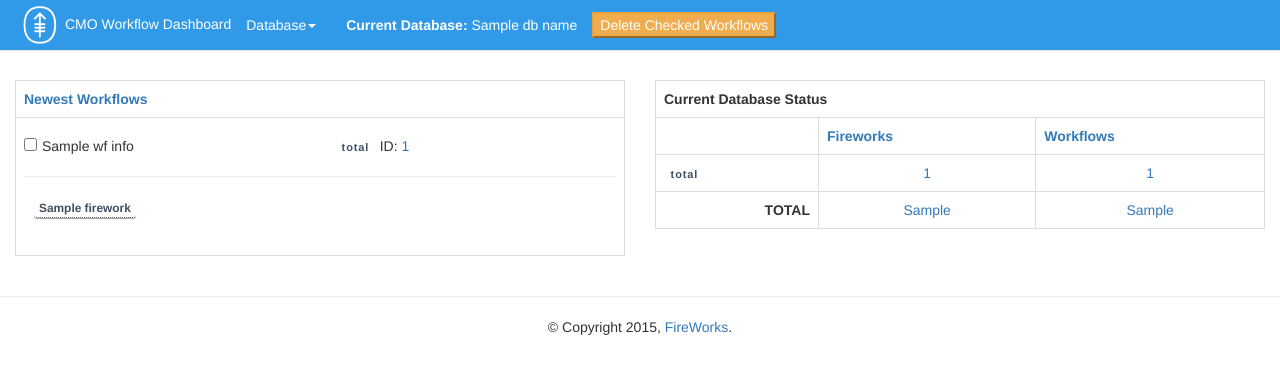
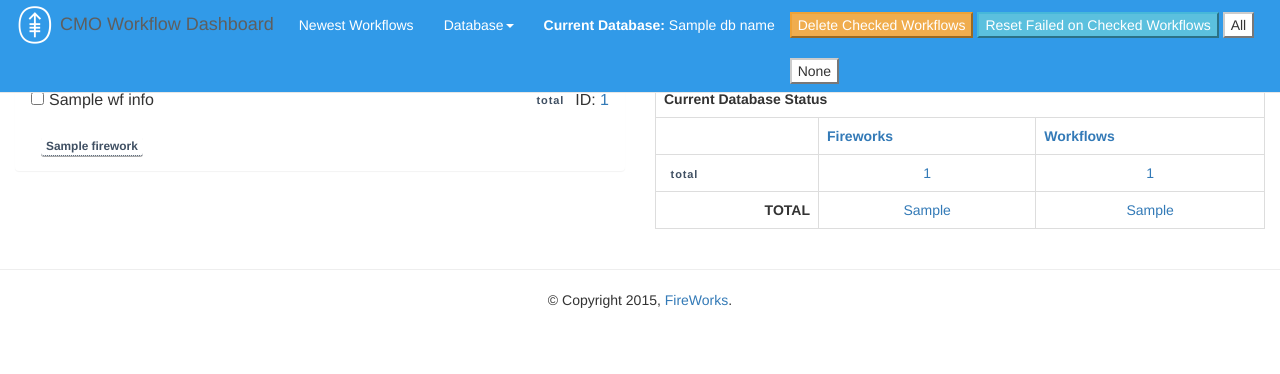
Before and after one commit to mskcc/fireflask, a Flask app: template templates/home.html in a window 1280 px wide. Shown: the top 374 px of the page. Run offline with Flask 2, Linux system fonts and the light colour scheme; the template is opened without the code that fills it: most values are stand-ins (such as "Sample title", 1, 10 or a date in 2020); some libraries are stand-ins or nearby versions.

Commit message:
refinements

```diff
--- a/app.py
+++ b/app.py
@@ -24,6 +24,14 @@ PER_PAGE = 20
 STATES = Firework.STATE_RANKS.keys()
 client = MongoClient(host="plvcbiocmo2.mskcc.org", port=27017)
 dbnames = client.database_names()
+
+state_to_class= {"RUNNING" : "warning",
+                 "WAITING" : "primary",
+                 "FIZZLED" : "danger",
+                 "READY"   : "info",
+                 "COMPLETED" : "success"
+                 }
+
 for administrative_db in ["admin", "local", "test", "daemons"]:
     dbnames.remove(administrative_db)
 
@@ -50,39 +58,6 @@ def pluralize(number, singular='', plural='s'):
     else:
         return plural
 
-@app.route("/", methods=['GET'])
-@app.route("/<dbname>", methods=['GET'])
-@app.route("/<dbname>/", methods=['GET'])
-def home(dbname=None):
-    db_names = dbnames
-    fw_nums = []
-    wf_nums = []
-    selected = None
-    if not dbname:
-        return redirect("/cmo")
-    else:
-       db_name=dbname
-    for state in STATES:
-        fw_nums.append(lp.get_fw_ids(dbname, query={'state': state}, count_only=True))
-        wf_nums.append(lp.get_wf_ids(dbname,query={'state': state}, count_only=True))
-    state_nums = zip(STATES, fw_nums, wf_nums)
-
-    tot_fws = sum(fw_nums)
-    tot_wfs = sum(wf_nums)
-
-    # Newest Workflows table data
-    wfs_shown = lp.client[dbname].workflows.find({}, limit=PER_PAGE, sort=[('_id', DESCENDING)])
-    wf_info = []
-    for item in wfs_shown:
-        wf_info.append({
-            "id": item['nodes'][0],
-            "name": item['name'],
-            "state": item['state'],
-            "fireworks": list(lp.client[dbname].fireworks.find({"fw_id": {"$in": item["nodes"]}},
-                                                limit=PER_PAGE, sort=[('fw_id', DESCENDING)],
-                                                projection=["state", "name", "fw_id"]))
-        })
-    return render_template('home.html', **locals())
 
 @app.route('/<dbname>/wf/<int:wf_id>/delete')
 def delete_wf(dbname, wf_id):
@@ -96,10 +71,32 @@ def delete_wf(dbname, wf_id):
     except:
         return jsonify({ "status": "failed" })
 
+@app.route('/<dbname>/wf/<int:wf_id>/rerun')
+def rerun_wf(dbname, wf_id):
+    try:
+        wf_id=int(wf_id)
+    except:
+        raise ValueError("Invalid wf_id: {}".format(wf_id))
+    try:
+        pass
+        #GET FW THAT IS FAILED OR DO NOTHING IF NO FAILED
+        #call lp rerun fwi
+    except:
+        pass
+
+@app.route('/<dbname>/fw/<int:fw_id>/update', methods=['POST'])
+def update_fw(dbname, fw_id):
+    db_name = dbname
+    global dbnames
+    update_hash={}
+    for (key, value) in request.form.items():
+        update_hash[key]=value
+    if len(update_hash.keys())>0:
+        print lp.client[db_name].fireworks.update({"fw_id":int(fw_id)},{"$set": {"spec._queueadapter":update_hash}})
+    return redirect(os.path.join(db_name, "fw", str(fw_id) ))
 
 
-
-@app.route('/<dbname>/fw/<int:fw_id>')
+@app.route('/<dbname>/fw/<int:fw_id>', methods=["GET"])
 def show_fw(dbname, fw_id):
     db_name=dbname
     global dbnames
@@ -175,6 +172,41 @@ def wf_states(dbname, state):
     all_states = STATES
     return render_template('wf_state.html', **locals())
 
+@app.route("/", methods=['GET'])
+@app.route("/<dbname>", methods=['GET'])
+@app.route("/<dbname>/", methods=['GET'])
+def home(dbname=None):
+    db_names = dbnames
+    fw_nums = []
+    wf_nums = []
+    selected = None
+    if not dbname:
+        return redirect("/cmo")
+    else:
+       db_name=dbname
+    for state in STATES:
+        fw_nums.append(lp.get_fw_ids(dbname, query={'state': state}, count_only=True))
+        wf_nums.append(lp.get_wf_ids(dbname,query={'state': state}, count_only=True))
+    state_nums = zip(STATES, fw_nums, wf_nums)
+
+    tot_fws = sum(fw_nums)
+    tot_wfs = sum(wf_nums)
+
+    #g Newest Workflows table data
+    wfs_shown = lp.client[dbname].workflows.find({}, limit=PER_PAGE, sort=[('_id', DESCENDING)])
+    wf_info = []
+    for item in wfs_shown:
+        wf_info.append({
+            "id": item['nodes'][0],
+            "name": item['name'],
+            "state": item['state'],
+            "fireworks": list(lp.client[dbname].fireworks.find({"fw_id": {"$in": item["nodes"]}},
+                                                limit=PER_PAGE, sort=[('fw_id', DESCENDING)],
+                                                projection=["state", "name", "fw_id"])),
+            'panel_class' : state_to_class[item['state']]
+        })
+
+    return render_template('home.html', **locals())
 
 if __name__ == "__main__":
     app.run(debug=True, host="plvcbiocmo2.mskcc.org", port=8080)
--- a/static/css/styles.css
+++ b/static/css/styles.css
@@ -15,12 +15,13 @@ footer .navbar .nav {
 .navbar-btn {
     margin-top:12px;
 }
+.panel {
+}
 
 
 body {
     padding-top:50px;
 }
-
 .navbar-default p.navbar-text,
 .navbar-nav .dropdown-menu,
 .navbar-nav .dropdown-menu a,
@@ -36,12 +37,15 @@ input.deletecontrol {
     margin-right:5px;
 }
 
-.brand {
+.navbar-brand img.brand {
+    display:inline;
     padding:0px;
     height:50px;
 
 }
-a.navbar-brand {
+.navbar-default a.navbar-brand {
+    background-color: #319ae8;
+    color: white;
     padding-right:10px;
     padding-left:10px;
     padding-top: 0px;
@@ -71,6 +75,7 @@ a.navbar-brand {
     font-size: 11px;
     letter-spacing: .08em;
     color: #fff;
+    vertical-align: middle;
 }
 
 .fw-link{
--- a/static/js/cmo.js
+++ b/static/js/cmo.js
@@ -6,10 +6,38 @@ $(document).ready(function() {
     });
     $("#wf_delete").click(function(e) {
         $('input[type="checkbox"]:checked').each(function() {
-            console.log($(this).val());
             $.ajax({
-                url: "/"+$("#dbname").text() + "/wf/" + $(this).val() + "/delete"
-            }).done(function(data) { console.log(data); } )
+                url: "/"+$("#dbname").text() + "/wf/" + $(this).val() + "/delete",
+            });
+        });
+        $('input[type="checkbox"]:checked').promise().done(function() {
+            location.reload();
         });
     });
+    $("#wf_rerun").click(function(e) {
+        $('input[type="checkbox"]:checked').each(function() {
+            $.ajax({
+                url: "/"+$("#dbname").text() + "/wf/" + $(this).val() + "/rerun",
+            });
+        });
+        $('input[type="checkbox"]:checked').promise().done(function() {
+            location.reload();
+        });
+    });
+
+    $("#check_all").click(function(e) {
+        $('input[type="checkbox"]').each(function() {
+            $(this).prop("checked", true);
+        });
+    });
+    $("#check_none").click(function(e) {
+        $('input[type="checkbox"]').each(function() {
+            $(this).prop("checked", false);
+        });
+    });
+    if ($.inArray($("#fw_state").html() , ["COMPLETED", "RESERVED", "ARCHIVED", "RUNNING"]) > -1) {
+        $("#bsub_options_form input").prop('disabled', true);
+        $("#modify_bsub").prop('disabled', true).html("can't modify " + $("#fw_state").html() + " job options");
+    }
+
 });
--- a/templates/base.html
+++ b/templates/base.html
@@ -16,15 +16,16 @@
 <body>
 <nav class="navbar navbar-default navbar-fixed-top">
     <div class="container-fluid">
-        <div class="navbar-header"
-            <a class="navbar-brand" href="/">
+        <div class="navbar-header">
+            <a class="navbar-brand" href="/{{ dbname }}/">
                 <img  class="brand" src="{{ url_for('static', filename='images/msk.png') }}"></img>CMO Workflow Dashboard
             </a>
         </div>
         <div class="collapse navbar-collapse">
         <ul class="nav navbar-nav">
+            <li><a href="/{{ dbname }}/wf">Newest Workflows</a></li>
         <li class="dropdown">
-        <a href="#"class="dropdown-toggle" type="button" data-toggle="dropdown" aria-haspopup="true" aria-expanded="true">Database<span class="caret"></span></a>
+        <a href="/"class="dropdown-toggle" type="button" data-toggle="dropdown" aria-haspopup="true" aria-expanded="true">Database<span class="caret"></span></a>
             <ul class="dropdown-menu" id="dbmenu">
                 {% for db in db_names%}
                 <li><a href="#{{ db}}">{{ db }}</a></li>
@@ -33,8 +34,10 @@
         </li>
     </ul>
     <p class="navbar-text"><strong>Current Database:</strong> {{ db_name }}</p>
-
 <button id="wf_delete" class="navbar-btn btn-warning">Delete Checked Workflows</button>
+<button id="wf_rerun" class="navbar-btn btn-info">Reset Failed on Checked Workflows</button>
+<button id="check_all" class="navbar-btn btn-default">All</button>
+<button id="check_none" class="navbar-btn btn-default">None</button>
 </div>
     </nav>
     <div class="container-fluid">
@@ -51,5 +54,8 @@
 </footer>
 {% endblock %}
 <div id="dbname" style="display:none">{{ dbname }}</div>
+{%if fw is defined%}
+<div id="fw_state" style="display:none">{{ fw.state }}</div>
+{% endif%}
 </body>
 </html>
--- a/templates/home.html
+++ b/templates/home.html
@@ -5,45 +5,35 @@
 
 <div class="row pull-down">
     <div class="col-md-6">
-        <table class="table table-bordered">
 
 
-            <tr><th colspan="3"><a href="/wf">Newest Workflows</a></th></tr>
             {% for wf in wf_info %}
-                <tr>
-                    <td>
-                        <div class="row pull-down-sm">
-                            <div class="col-md-6">
+            <div class="panel panel-{{ wf.panel_class }}">
+                   <div class="panel-heading">
+                       <h3 class="panel-title">
                                 <input class="deletecontrol" type="checkbox" name="delete" value="{{ wf.id }}">{{ wf.name }}</input>
-                            </div>
-                            <div class="col-md-6">
+                                <span class="pull-right">
                                 <span class="label {{wf.state}}">{{wf.state}}</span>
-                                <span class="text-right">
-                                    ID: <a href="{{ dbname }}/wf/{{ wf.id }}">{{ wf.id }}</a>
+                                    ID: <a href="/{{ dbname }}/wf/{{ wf.id }}">{{ wf.id }}</a>
                                 </span>
-                            </div>
-
-                        </div>
-                        <hr>
-                        <div class="pull-up">
+                        </h3>
+                    </div>
+                    <div class="panel-body">
                             {% for fw  in wf.fireworks %}
                             <div>
-                                <small><a class="fw-link {{fw.state}}" href="{{ dbname }}/fw/{{ fw.fw_id }}">{{fw.name}}</a></small>
+                                <small><a class="fw-link {{fw.state}}" href="/{{ dbname }}/fw/{{ fw.fw_id }}">{{fw.name}}</a></small>
                             </div>
                             {% endfor %}
                         </div>
-                    </td>
-
-                </tr>
+                    </div>
             {% endfor %}
-        </table>
     </div>
     <div class="col-md-6">
         <table class="table table-bordered">
             <tr><th colspan="3">Current Database Status</th></tr>
             <tr>
                 <th></th>
-                <th><a href="{{ dbname }}/fw">Fireworks</a></th>
+                <th><a href="/{{ dbname }}/fw">Fireworks</a></th>
                 <th><a href="/{{ dbname }}/wf">Workflows</a></th>
             </tr>
             {% for state, fw_num, wf_num in state_nums %}
@@ -53,14 +43,14 @@
                             {{ state }}
                         </span>
                     </td>
-                    <td><center><a href="{{ dbname }}/fw/{{ state }}">{{ fw_num }}</a></center></td>
-                    <td><center><a href="{{ dbname }}/wf/{{ state }}">{{ wf_num }}</a></center></td>
+                    <td><center><a href="/{{ dbname }}/fw/{{ state }}">{{ fw_num }}</a></center></td>
+                    <td><center><a href="/{{ dbname }}/wf/{{ state }}">{{ wf_num }}</a></center></td>
                 </tr>
             {% endfor %}
             <tr>
                 <th><div align="right">TOTAL</div></th>
-                <td><center><a href="{{ dbname }}/fw">{{ tot_fws }}</a></center></td>
-                <td><center><a href="{{ dbname }}/wf">{{ tot_wfs }}</a></center></td>
+                <td><center><a href="/{{ dbname }}/fw">{{ tot_fws }}</a></center></td>
+                <td><center><a href="/{{ dbname }}/wf">{{ tot_wfs }}</a></center></td>
             </tr>
         </table>
     </div>
```
Also changed, not shown: templates/fw_details.html (+11 -12 lines), templates/wf_details.html (+5 -5 lines).
